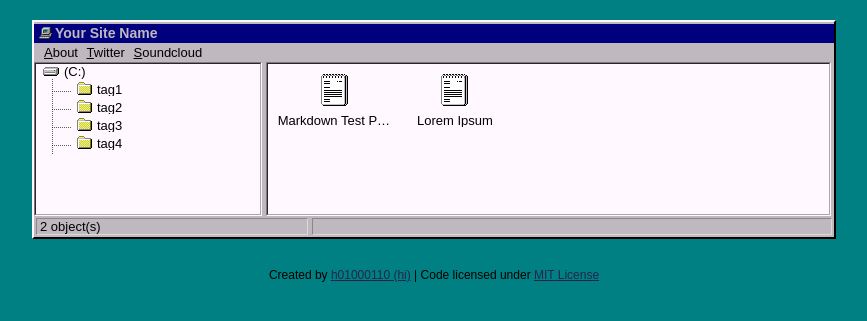
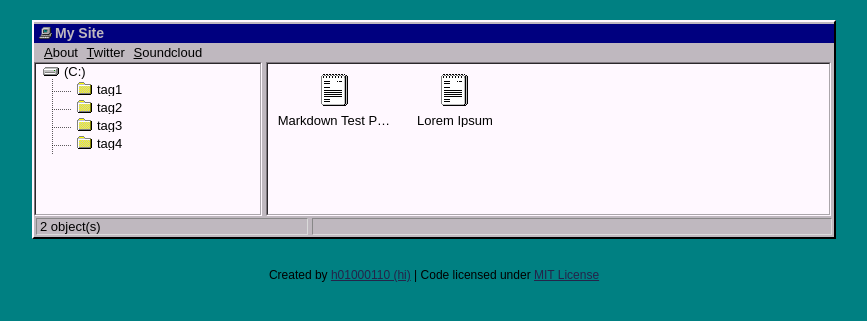
Before and after one commit to h01000110/windows-95, a Jekyll site: the page built from index.html, in a window 1280 px wide. Shown: the top 321 px of the page, without its empty margins (206-1073 px from the left). Built offline with Jekyll 4.4.1, drawn with Linux system fonts in a browser that asks for light colours.

Commit message:
Update _config.yml

```diff
--- a/_config.yml
+++ b/_config.yml
@@ -1,10 +1,10 @@
 permalink: /:year:month:day/:title
-url: http://h01000110.github.io/windows-95
+url: https://blogdart.github.io/windows-95/
 baseurl: /
 
 # variables
-name: Your Site Name
-description: Your description here
+name: My Site
+description: my description
 google_verification: null
 
 
```
